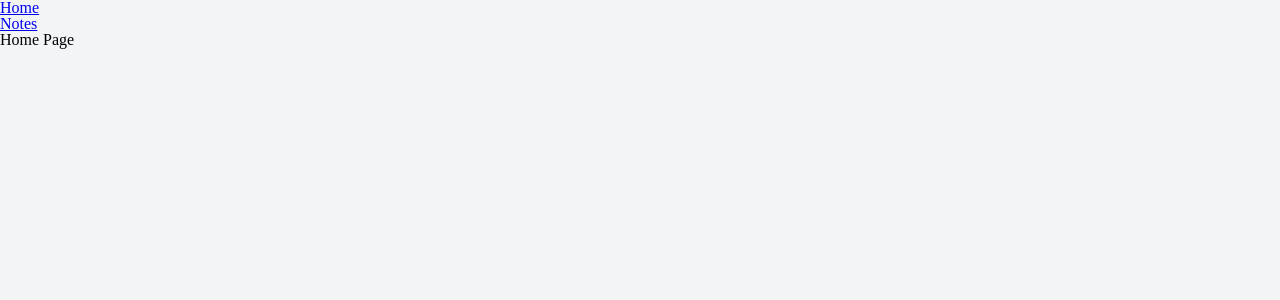
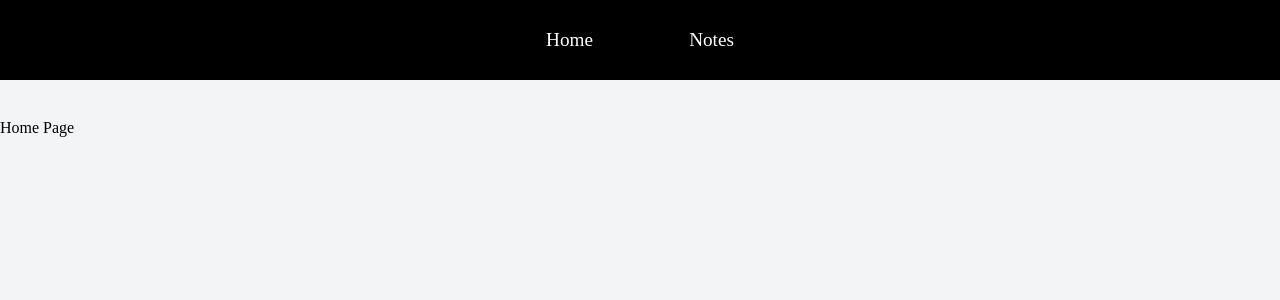
Before and after one commit to gcode101/note-mate, a React (Create React App) app in the folder note/: page / in a window 1280 px wide. Shown: the top 300 px of the page. Built offline with nearby package versions, Linux system fonts and the light colour scheme.

Commit message:
add styling to navigation bar

```diff
--- a/note/src/components/Notes.js
+++ b/note/src/components/Notes.js
@@ -34,7 +34,7 @@ class Notes extends Component {
 					<h1>Create new note</h1>
 					<AddForm />
 				</div>
-				{fetchingNotes ? (<h2>Loading...</h2>) :
+				{fetchingNotes ? (<div className='loading-msg'>Loading...</div>) :
 					(<ul className='notes-grid'>
 						{notes.map((note) => {
 							return (
--- a/note/src/css/index.css
+++ b/note/src/css/index.css
@@ -154,6 +154,9 @@ table {
   color: white;
   border-radius: 5px;
 }
+.primary-button:hover {
+  cursor: pointer;
+}
 .secondary-button {
   width: 100%;
   max-width: 90px;
@@ -163,6 +166,14 @@ table {
   border: 1px solid #0272b6;
   color: #0272b6;
   border-radius: 5px;
+}
+.secondary-button:hover {
+  cursor: pointer;
+}
+.notes .loading-msg {
+  display: flex;
+  justify-content: center;
+  font-size: 1.5rem;
 }
 .notes .notes__add-form {
   text-align: center;
@@ -200,6 +211,9 @@ table {
   background: #0272b6;
   color: white;
   border-radius: 5px;
+}
+.notes .notes__add-form .add-form-input button:hover {
+  cursor: pointer;
 }
 .notes .notes-grid {
   display: flex;
@@ -259,6 +273,9 @@ table {
   color: white;
   border-radius: 5px;
 }
+.notes .notes-grid .note .notes_update-form .update-form-input button:hover {
+  cursor: pointer;
+}
 .notes .notes-grid .note .note-buttons {
   display: flex;
   justify-content: space-between;
@@ -273,6 +290,13 @@ table {
   color: #0272b6;
   border-radius: 5px;
   max-width: 35px;
+  border: none;
+}
+.notes .notes-grid .note .note-buttons .update-button:hover {
+  cursor: pointer;
+}
+.notes .notes-grid .note .note-buttons .update-button:hover {
+  cursor: pointer;
 }
 .notes .notes-grid .note .note-buttons .delete-button {
   display: none;
@@ -286,6 +310,9 @@ table {
   background: #EF3E36;
   order: 1;
 }
+.notes .notes-grid .note .note-buttons .delete-button:hover {
+  cursor: pointer;
+}
 .notes .notes-grid .note .note-buttons .done-button {
   display: none;
   width: 100%;
@@ -297,3 +324,9 @@ table {
   color: #0272b6;
   border-radius: 5px;
 }
+.notes .notes-grid .note .note-buttons .done-button:hover {
+  cursor: pointer;
+}
+body {
+  background: #f2f4f5;
+}
--- a/note/src/css/less/index.css
+++ b/note/src/css/less/index.css
@@ -170,6 +170,12 @@ table {
 .secondary-button:hover {
   cursor: pointer;
 }
+.notes .loading-msg {
+  display: flex;
+  justify-content: center;
+  font-size: 1.5rem;
+  margin: 40px;
+}
 .notes .notes__add-form {
   text-align: center;
 }
@@ -325,3 +331,27 @@ table {
 body {
   background: #f2f4f5;
 }
+a {
+  color: white;
+  text-decoration: none;
+}
+a:hover {
+  color: #C5CBD3;
+}
+.Navbar {
+  display: flex;
+  justify-content: center;
+  align-items: center;
+  background: black;
+  height: 80px;
+  margin-bottom: 40px;
+}
+.Navbar .Navbar__nav {
+  display: flex;
+  justify-content: space-around;
+  width: 100%;
+  max-width: 284px;
+}
+.Navbar .Navbar__nav .NavLink {
+  font-size: 1.2rem;
+}
--- a/note/src/less/general.less
+++ b/note/src/less/general.less
@@ -1,3 +1,12 @@
 body {
 	background: #f2f4f5;
 }
+
+a {
+	color: white;
+	text-decoration: none;
+
+	&:hover {
+		color: #C5CBD3;
+	}
+}
--- a/note/src/less/index.less
+++ b/note/src/less/index.less
@@ -2,4 +2,5 @@
 @import "mixins";
 @import "notes";
 @import "landing-page";
-@import "general.less";
+@import "general";
+@import "navigation";
--- /dev/null
+++ b/note/src/less/navigation.less
@@ -0,0 +1,23 @@
+.Navbar {
+	display: flex;
+	justify-content: center;
+	align-items: center;
+	background: black;
+	height: 80px;
+	margin-bottom: 40px;
+
+	.Navbar__nav {
+		display: flex;
+		justify-content: space-around;
+		width: 100%;
+		max-width: 284px;
+
+		.NavLink {
+			font-size: 1.2rem;
+
+			// &:hover {
+			// 	color: green;
+			// }
+		}
+	}
+}
```
Also changed, not shown: note/src/less/notes.less (+7 -0 lines).
